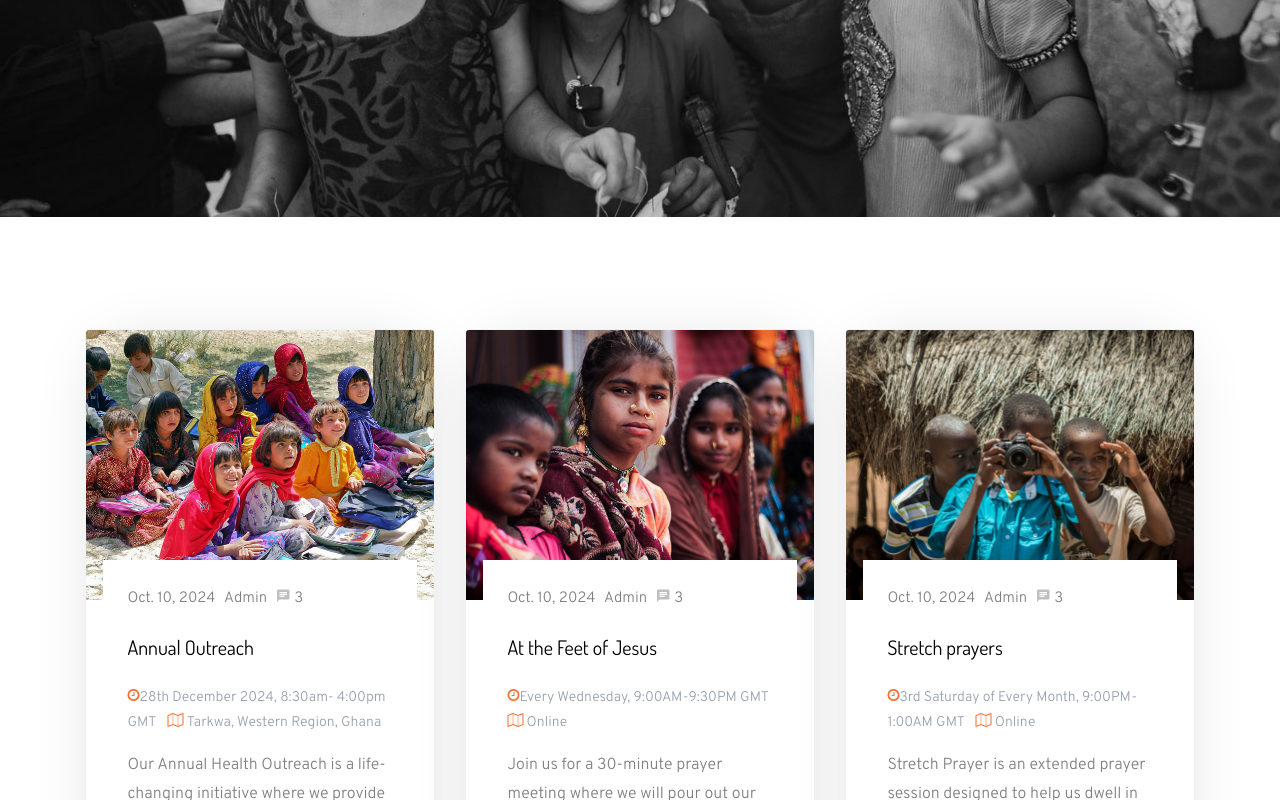
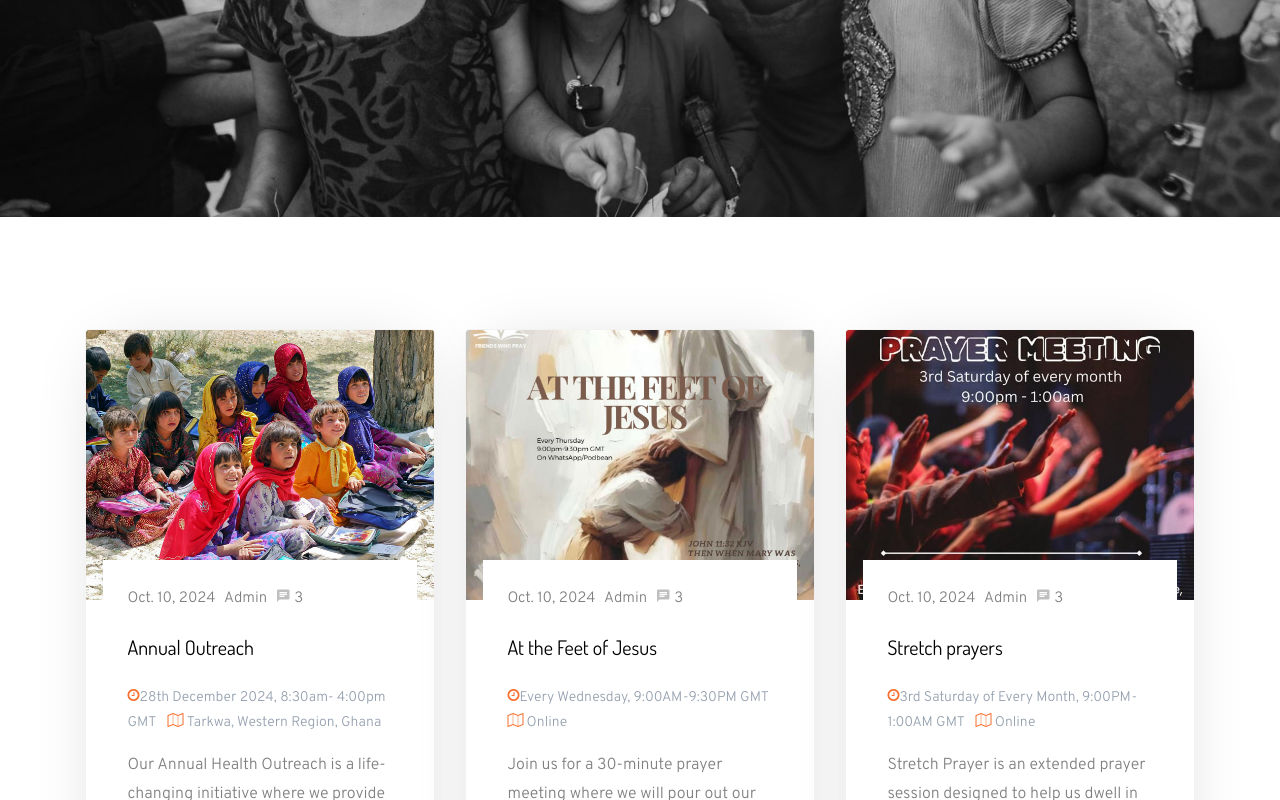
Before and after one commit to Joshua-Nti/FriendsWhoPray, a plain HTML site: page event.html in a window 1280 px wide. Shown: the part 483-1283 px from the top of the page. Drawn offline with Linux system fonts and the light colour scheme; some packages are replaced by stand-ins of ours; no server answers; files whose address does not match are found by name.

Commit message:
Update event.html

```diff
--- a/event.html
+++ b/event.html
@@ -87,7 +87,7 @@
           </div>
           <div class="col-md-4 d-flex ftco-animate">
           	<div class="blog-entry align-self-stretch">
-              <a href="blog-single.html" class="block-20" style="background-image: url('images/event-2.jpg');">
+              <a href="blog-single.html" class="block-20" style="background-image: url('images/event-21.jpg');">
               </a>
               <div class="text p-4 d-block">
               	<div class="meta mb-3">
@@ -104,7 +104,7 @@
           </div>
           <div class="col-md-4 d-flex ftco-animate">
           	<div class="blog-entry align-self-stretch">
-              <a href="blog-single.html" class="block-20" style="background-image: url('images/event-3.jpg');">
+              <a href="blog-single.html" class="block-20" style="background-image: url('images/event-32.jpg');">
               </a>
               <div class="text p-4 d-block">
               	<div class="meta mb-3">
```
